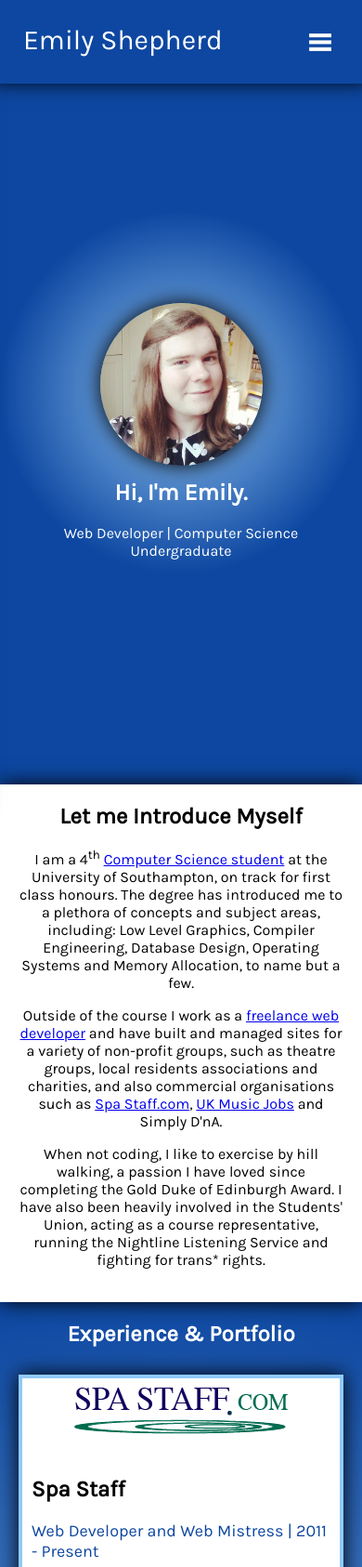
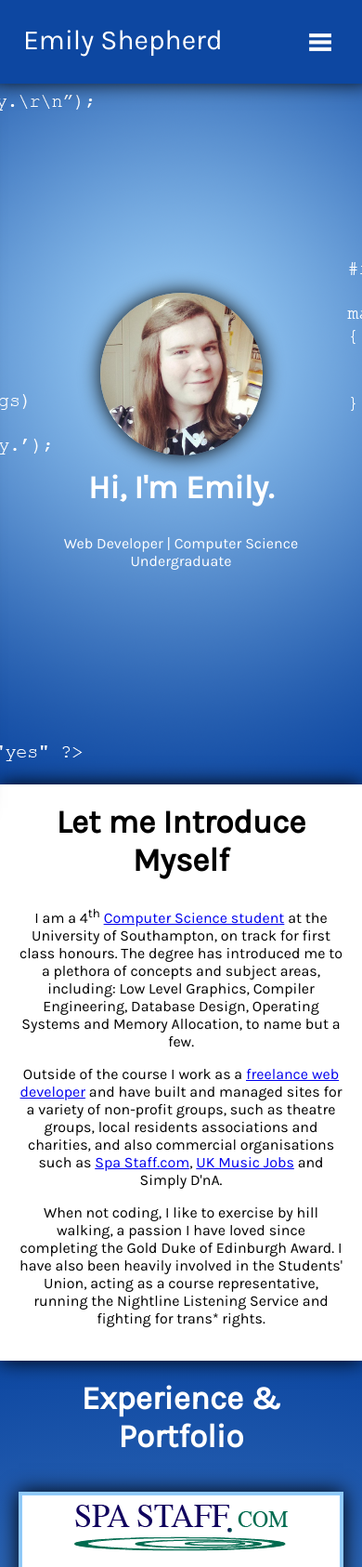
Before and after one commit to EmilyShepherd/Personal-Website, a PHP site: page / in a window 390 px wide. Shown: the top 1686 px of the page at 93% size. Run offline with PHP 8.4, Linux system fonts and the light colour scheme.

Commit message:
Mobile social media buttons

```diff
--- a/css/mobile.css
+++ b/css/mobile.css
@@ -115,6 +115,7 @@ section h1
 {
     color: white;
     margin-top: 0;
+    font-size: 35px;
 }
 
 section
@@ -212,12 +213,12 @@ main > section:not(.band):not(#name_section)
     box-sizing: border-box;
     display: flex;
     justify-content: center;
-    background: radial-gradient(circle closest-side, #95c9f3, #0d47a1);
+    background: url('/images/bg.png') center fixed;
 }
 
 #name_section h1
 {
-    font-size: 25px;
+    font-size: 35px;
 }
 
 #name_section .inner
@@ -230,3 +231,87 @@ main > section:not(.band):not(#name_section)
 {
     width: 100%;
 }
+
+.sweeb
+{
+    font-weight: bold;
+}
+
+body > footer
+{
+    box-shadow: black 0 0px 21px 0px;
+    background: linear-gradient(#6fa5dd, #0D47A1);
+    color: white;
+    padding: 20px;
+}
+
+#social_media a
+{
+    display: inline-block;
+    width: 80px;
+    color: white;
+    text-decoration: none;
+    margin: 25px 18px;
+}
+
+#social_media a span
+{
+    background-image: url('/images/social_media.png');
+    background-repeat: no-repeat;
+    border-radius: 50%;
+    box-shadow: black 4px 4px 20px 0px;
+    width: 80px;
+    height: 80px;
+    display: block;
+    margin-bottom: 10px;
+}
+
+#googleplus span
+{
+    background-position: -762px -354px;
+}
+
+#instagram span
+{
+    background-position: -984px -354px;
+}
+
+#twitter span
+{
+    background-position: -984px -498px;
+}
+
+#fb span
+{
+    background-position: -984px -211px;
+}
+
+#email span
+{
+    background-position: -319px -211px;
+}
+
+#linkedIn span
+{
+    background-position: -97px -498px;
+}
+
+#github span
+{
+    background-position: -762px -498px;
+}
+
+#gravatar span
+{
+    background-position: -319px -354px;
+}
+
+footer small a, footer small a:visited
+{
+    color: white;
+}
+
+footer small a:hover
+{
+    text-decoration: none;
+}
```
